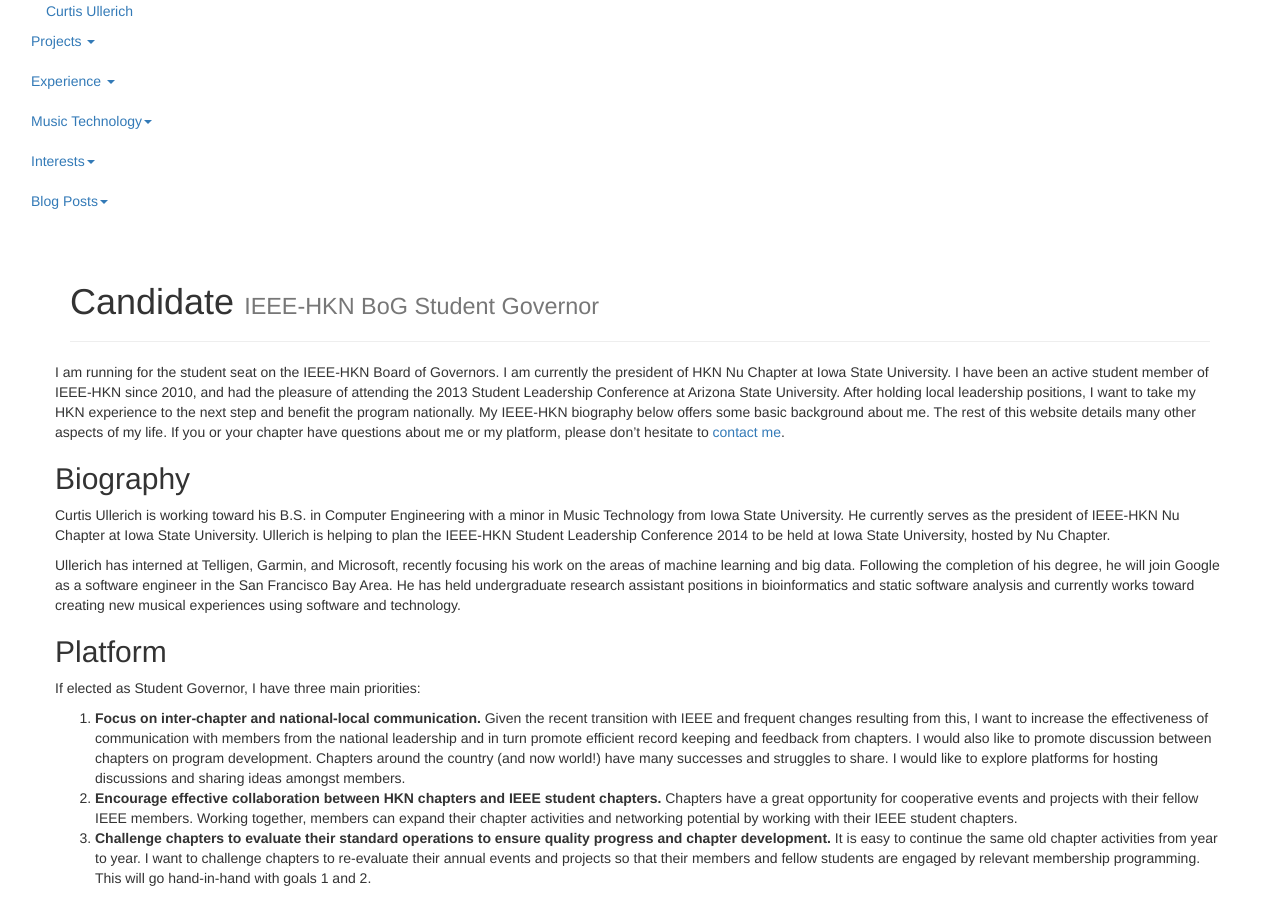
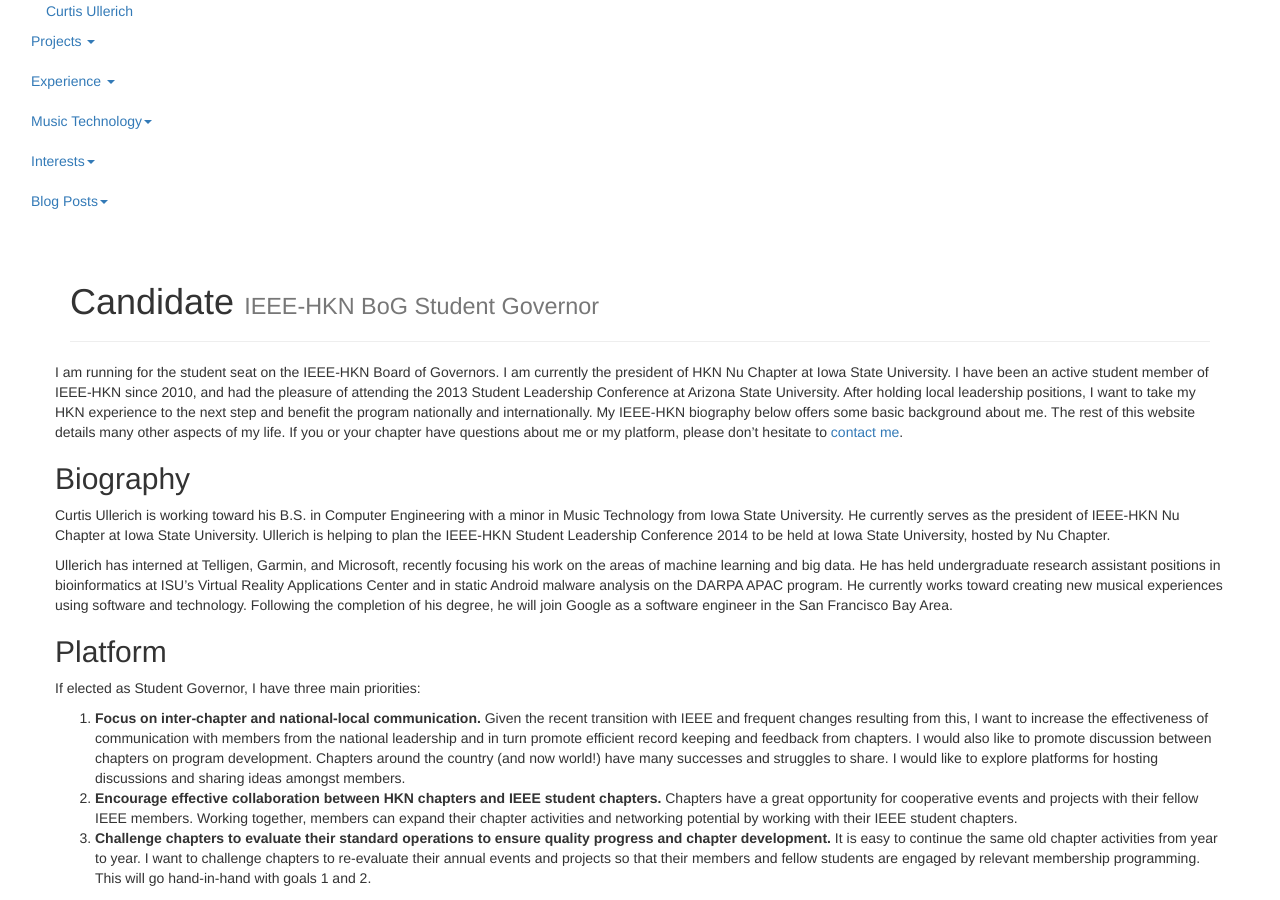
Before and after one commit to curtisullerich/portfolio, a Jekyll site: the page built from bog.md, in a window 1280 px wide and 900 px high. Built offline with Jekyll 4.4.1, drawn with Linux system fonts in a browser that asks for light colours; nearby versions of some CDN libraries; library files that are not in the unit come from our copies; comment, search, counter and statistics services are not loaded.

Commit message:
updated bog

```diff
--- a/bog.md
+++ b/bog.md
@@ -4,12 +4,12 @@ title: Candidate
 tagline: IEEE-HKN BoG Student Governor
 ---
 {% include JB/setup %}
-I am running for the student seat on the IEEE-HKN Board of Governors. I am currently the president of HKN Nu Chapter at Iowa State University. I have been an active student member of IEEE-HKN since 2010, and had the pleasure of attending the 2013 Student Leadership Conference at Arizona State University. After holding local leadership positions, I want to take my HKN experience to the next step and benefit the program nationally. My IEEE-HKN biography below offers some basic background about me. The rest of this website details many other aspects of my life. If you or your chapter have questions about me or my platform, please don't hesitate to [contact me](/contact.html).
+I am running for the student seat on the IEEE-HKN Board of Governors. I am currently the president of HKN Nu Chapter at Iowa State University. I have been an active student member of IEEE-HKN since 2010, and had the pleasure of attending the 2013 Student Leadership Conference at Arizona State University. After holding local leadership positions, I want to take my HKN experience to the next step and benefit the program nationally and internationally. My IEEE-HKN biography below offers some basic background about me. The rest of this website details many other aspects of my life. If you or your chapter have questions about me or my platform, please don't hesitate to [contact me](/contact.html).
 
 ##Biography
 Curtis Ullerich is working toward his B.S. in Computer Engineering with a minor in Music Technology from Iowa State University. He currently serves as the president of IEEE-HKN Nu Chapter at Iowa State University. Ullerich is helping to plan the IEEE-HKN Student Leadership Conference 2014 to be held at Iowa State University, hosted by Nu Chapter.
 
-Ullerich has interned at Telligen, Garmin, and Microsoft, recently focusing his work on the areas of machine learning and big data. Following the completion of his degree, he will join Google as a software engineer in the San Francisco Bay Area. He has held undergraduate research assistant positions in bioinformatics and static software analysis and currently works toward creating new musical experiences using software and technology.
+Ullerich has interned at Telligen, Garmin, and Microsoft, recently focusing his work on the areas of machine learning and big data. He has held undergraduate research assistant positions in bioinformatics at ISU's Virtual Reality Applications Center and in static Android malware analysis on the DARPA APAC program. He currently works toward creating new musical experiences using software and technology. Following the completion of his degree, he will join Google as a software engineer in the San Francisco Bay Area.
 
 ##Platform
 If elected as Student Governor, I have three main priorities:
```
